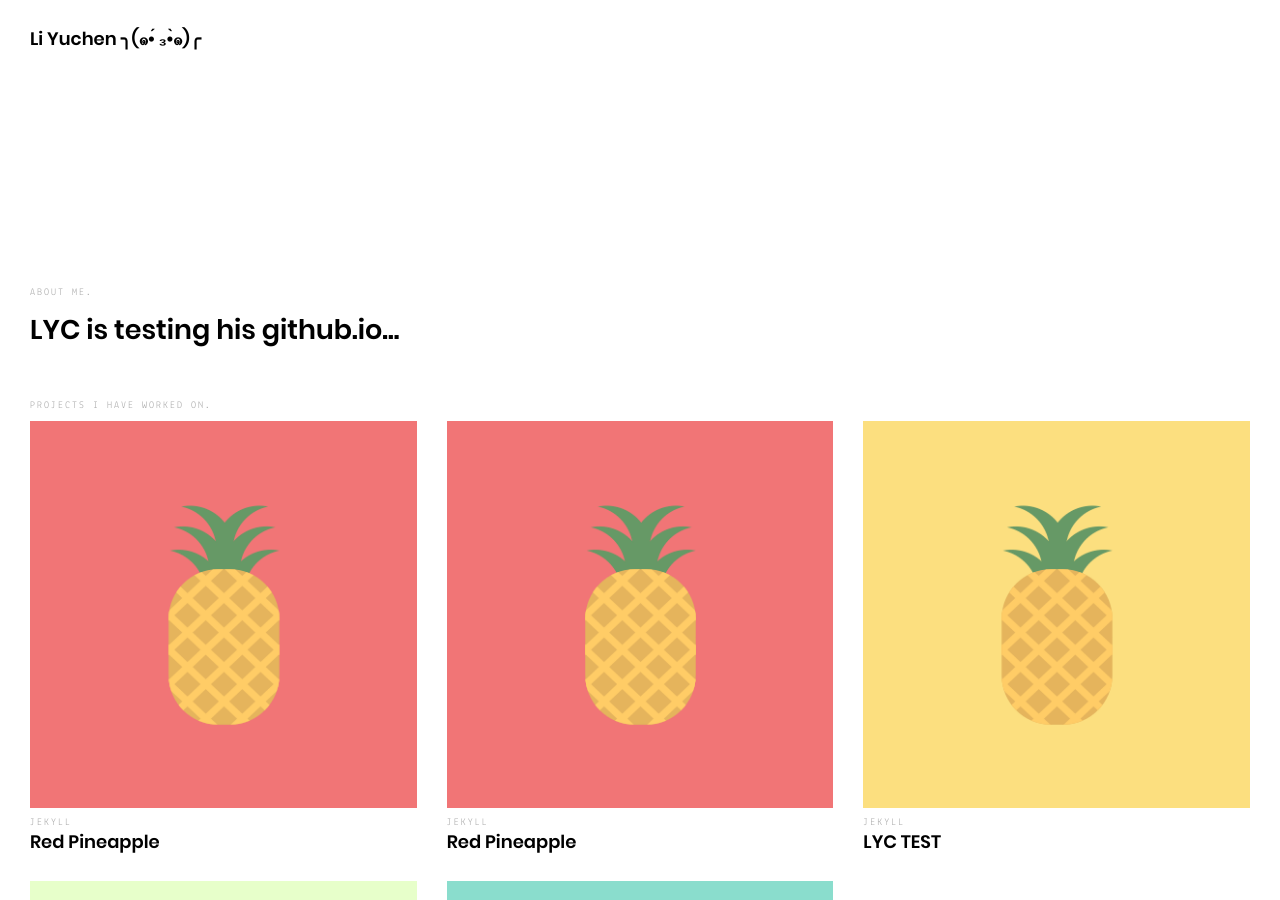
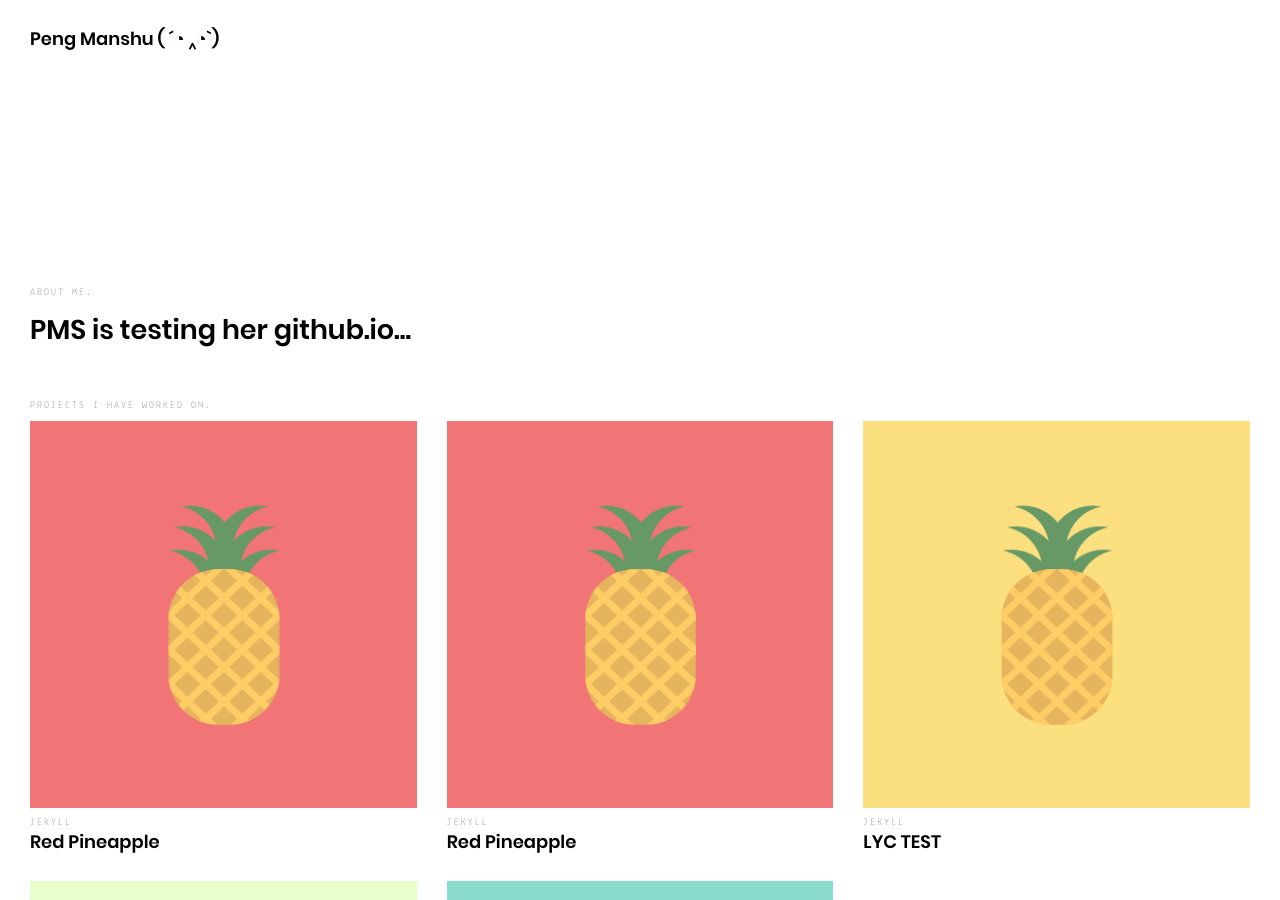
Before and after one commit to Jo0421/Jo0421.github.io, a Jekyll site: the page built from index.html, in a window 1280 px wide and 900 px high. Built offline with Jekyll 4.4.1, drawn with Linux system fonts in a browser that asks for light colours.

Commit message:
Update _config.yml

```diff
--- a/_config.yml
+++ b/_config.yml
@@ -1,7 +1,7 @@
 # User config
-author: "Li Yuchen  ╮(๑•́ ₃•̀๑)╭"
+author: "Peng Manshu  ( ´◔︎ ‸◔︎`) "
 tagline: "Pineapple Certfied Jekyll Theme"
-description: "LYC is testing his github.io..."
+description: "PMS is testing her github.io..."
 # keywords: "Pineapple, Pineapple Pizza, Pineapple House"
 email: "yuchener.li@outlook.com"
 linkedin: "https://www.linkedin.com/"
```
